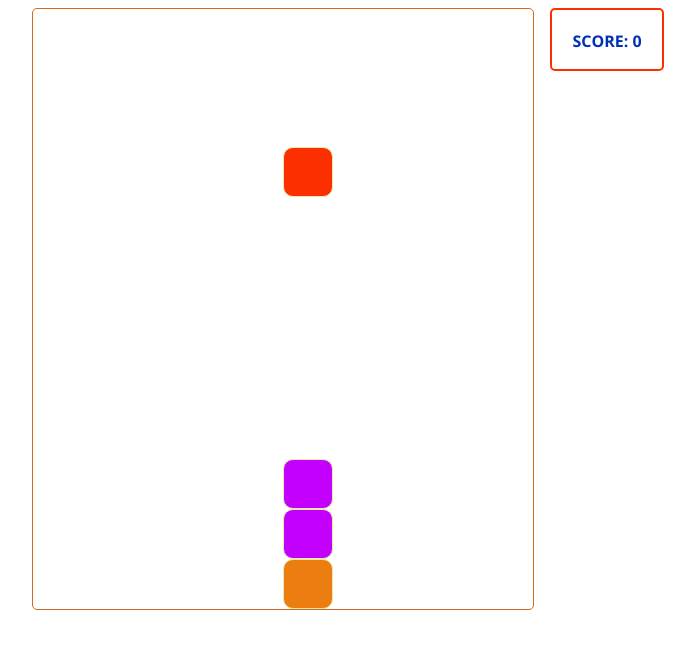
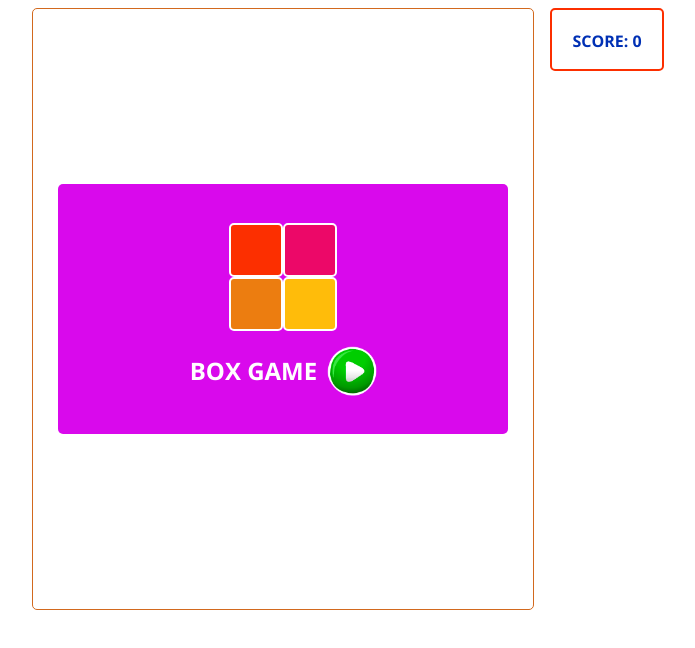
Before and after one commit to AyratGaziev/Boxes, a plain HTML site: page index.html in a window 1280 px wide. Shown: the whole page, without its empty margins (292-987 px from the left). Drawn offline with nearby package versions, Linux system fonts and the light colour scheme.

Commit message:
starting menu added

```diff
--- a/index.html
+++ b/index.html
@@ -9,9 +9,40 @@
     <body>
         <div class="container">
             <div class="wrapper">
+                <div class="load-menu">
+                    <div class="load-menu__container">
+                        <div class="load-menu__box-container">
+                            <div class="load-menu__box-wrap">
+                                <div
+                                    class="load-menu__box"
+                                    style="background-color: #fc2f00"
+                                ></div>
+                                <div
+                                    class="load-menu__box"
+                                    style="background-color: #ec0868"
+                                ></div>
+                            </div>
+                            <div class="load-menu__box-wrap">
+                                <div
+                                    class="load-menu__box"
+                                    style="background-color: #ec7d10"
+                                ></div>
+                                <div
+                                    class="load-menu__box"
+                                    style="background-color: #ffbc0a"
+                                ></div>
+                            </div>
+                        </div>
+                        <div class="load-menu__title">
+                            <div class="load-menu__title-text">BOX GAME</div>
+                            <div class="load-menu__title-img"></div>
+                        </div>
+                    </div>
+                </div>
                 <div class="total"></div>
             </div>
             <div class="score" id="score">SCORE: 0</div>
+            <div class="box-in-glass"></div>
         </div>
         <script src="./script.js"></script>
     </body>
--- a/script.js
+++ b/script.js
@@ -1,8 +1,11 @@
+const startBtn = document.querySelector(".load-menu__title-img");
+const loadMenu = document.querySelector(".load-menu");
 const wrapper = document.querySelector(".wrapper");
 const borderBottom = wrapper.getBoundingClientRect().height;
 const borderRight = wrapper.getBoundingClientRect().width;
 const borderTop = wrapper.getBoundingClientRect().y;
 const borderLeft = wrapper.getBoundingClientRect().x;
+const colors = ["#C200FB", "#EC0868", "#FC2F00", "#EC7D10", "#FFBC0A"];
 const duration = 300;
 let step = 50;
 let directionStatus = null;
@@ -17,7 +20,6 @@ function createBox(wrapper) {
     box.className = "box";
     box.id = boxCount;
     boxMoveID = boxCount;
-    const colors = ["#C200FB", "#EC0868", "#FC2F00", "#EC7D10", "#FFBC0A"];
     const colorNumber = Math.floor(Math.random() * colors.length);
     box.style.backgroundColor = colors[colorNumber];
     wrapper.appendChild(box);
@@ -183,7 +185,9 @@ function timing(timeFraction) {
     return timeFraction;
 }
 
-window.addEventListener("load", () => {
+startBtn.addEventListener("click", () => {
+    loadMenu.style.display = "none";
+
     let box = createBox(wrapper);
 
     let start = performance.now();
--- a/style.css
+++ b/style.css
@@ -42,6 +42,7 @@
     width: 250px;
     height: 170px;
     background-color: rebeccapurple;
+    border-radius: 5px;
     z-index: 1000;
     display: flex;
     justify-content: center;
@@ -72,3 +73,86 @@
     height: 1.2rem;
     border-radius: 5px;
 }
+
+.load-menu {
+    position: absolute;
+    width: 450px;
+    height: 250px;
+    border-radius: 5px;
+    z-index: 500;
+    left: 50%;
+    top: 50%;
+    transform: translateX(-50%) translateY(-50%);
+    display: flex;
+    justify-content: center;
+    align-items: center;
+    background-color: rgb(217, 9, 236);
+}
+
+.load-menu__box-wrap {
+    display: flex;
+}
+.load-menu__container {
+    display: flex;
+    justify-content: center;
+    align-items: center;
+    flex-direction: column;
+}
+.load-menu__box {
+    width: 50px;
+    height: 50px;
+    border: white 2px solid;
+    border-radius: 5px;
+}
+
+.load-menu__inner {
+    display: flex;
+    flex-direction: column;
+}
+.load-menu__title {
+    font-family: "Open Sans", sans-serif;
+    font-size: 24px;
+    font-weight: 700;
+    color: rgb(255, 255, 255);
+    margin-top: 15px;
+    display: flex;
+    align-items: center;
+}
+.load-menu__title-img {
+    background-image: url(img/play.png);
+    background-size: 50px 50px;
+    width: 50px;
+    height: 50px;
+    margin-left: 10px;
+    cursor: pointer;
+}
+@keyframes start-btn {
+    0% {
+        transform: rotateZ(0deg);
+    }
+    50% {
+        transform: rotateZ(-15deg);
+    }
+    100% {
+        transform: rotateZ(+15deg);
+    }
+}
+.load-menu__title-img:hover {
+    animation: start-btn 250ms;
+}
+
+@keyframes box-in-glass-animate {
+    from {
+        background-position: 0px -2px;
+    }
+    to {
+        background-position: 0px -1085px;
+    }
+}
+.box-in-glass {
+    display: none;
+    background: url(img/Boss_4.png);
+    width: 110px;
+    height: 108px;
+    animation: box-in-glass-animate 2s steps(10) infinite;
+}
```
Also changed, not shown: img/Boss_4.png (added), img/play.png (added).
